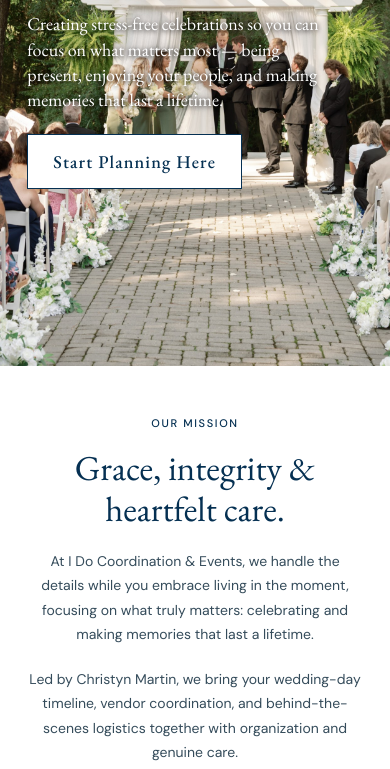
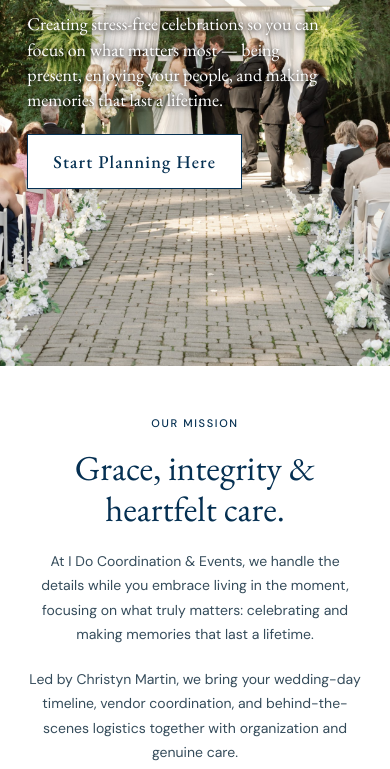
Before and after one commit to kyroscoe/ido, a website: page public/index.html in a window 390 px wide. Shown: the part 331-1100 px from the top of the page. Drawn offline with nearby package versions, Linux system fonts and the light colour scheme.

Commit message:
Correct hero photo crop and limit wide-screen scaling

```diff
--- a/public/styles.css
+++ b/public/styles.css
@@ -43,8 +43,8 @@ button:disabled { opacity: .65; cursor: wait; }
 .eyebrow { margin: 0 0 15px; text-transform: uppercase; letter-spacing: .15em; font-size: 11px; font-weight: 500; color: var(--navy); }
 .wrap { width: min(1120px, 88%); margin: auto; padding: 75px 0; }
 
-.hero { position: relative; display: grid; align-items: start; min-height: 640px; padding: 58px 6% 70px; text-align: left; color: white; }
-.hero-image { position: absolute; inset: 0; height: 100%; object-position: 50% 0%; }
+.hero { position: relative; display: grid; align-items: start; width: 100%; max-width: 1440px; aspect-ratio: 3 / 2; min-height: 640px; margin: auto; padding: 58px 6% 70px; text-align: left; color: white; }
+.hero-image { position: absolute; inset: 0; height: 100%; object-position: 50% 40%; }
 .hero-copy { position: relative; width: 100%; max-width: 780px; text-shadow: 0 1px 4px rgba(0, 0, 0, .9), 0 0 12px rgba(0, 0, 0, .45); }
 .hero h1 { font-size: clamp(43px, 5vw, 70px); line-height: 1.04; text-wrap: balance; }
 .hero-location, .hero-description { color: white; max-width: 380px; font-family: 'EB Garamond', Georgia, serif; font-size: 20px; line-height: 1.4; }
@@ -146,10 +146,10 @@ footer a { display: inline-block; font-size: 12px; margin-right: 18px; }
   .brand span { display: block; font-size: 10px; }
   nav { width: 100%; justify-content: center; flex-wrap: wrap; gap: 8px 20px; font-size: 12px; }
   nav .button { padding: 10px 13px; min-height: 42px; font-size: 11px; }
-  .hero { min-height: 560px; padding: 42px 7% 55px; }
+  .hero { aspect-ratio: auto; min-height: 560px; padding: 42px 7% 55px; }
   .hero h1 { font-size: clamp(37px, 9vw, 53px); }
   .hero-location, .hero-description { max-width: 310px; font-size: 18px; }
-  .hero-image { object-position: 35% 0%; }
+  .hero-image { object-position: 50% 50%; }
   .actions { gap: 12px; margin-top: 26px; }
   .hero .button { min-width: 190px; }
   .photo-grid { gap: 12px; }
```
